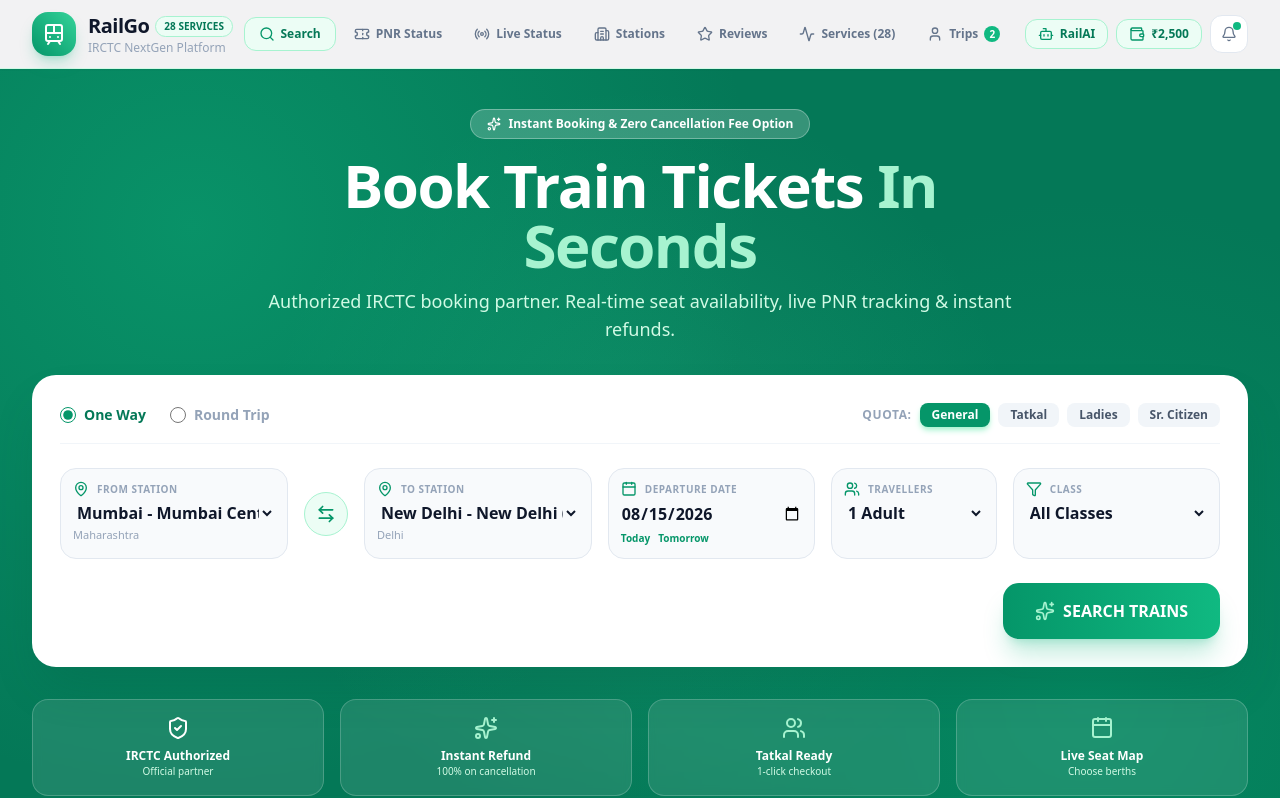
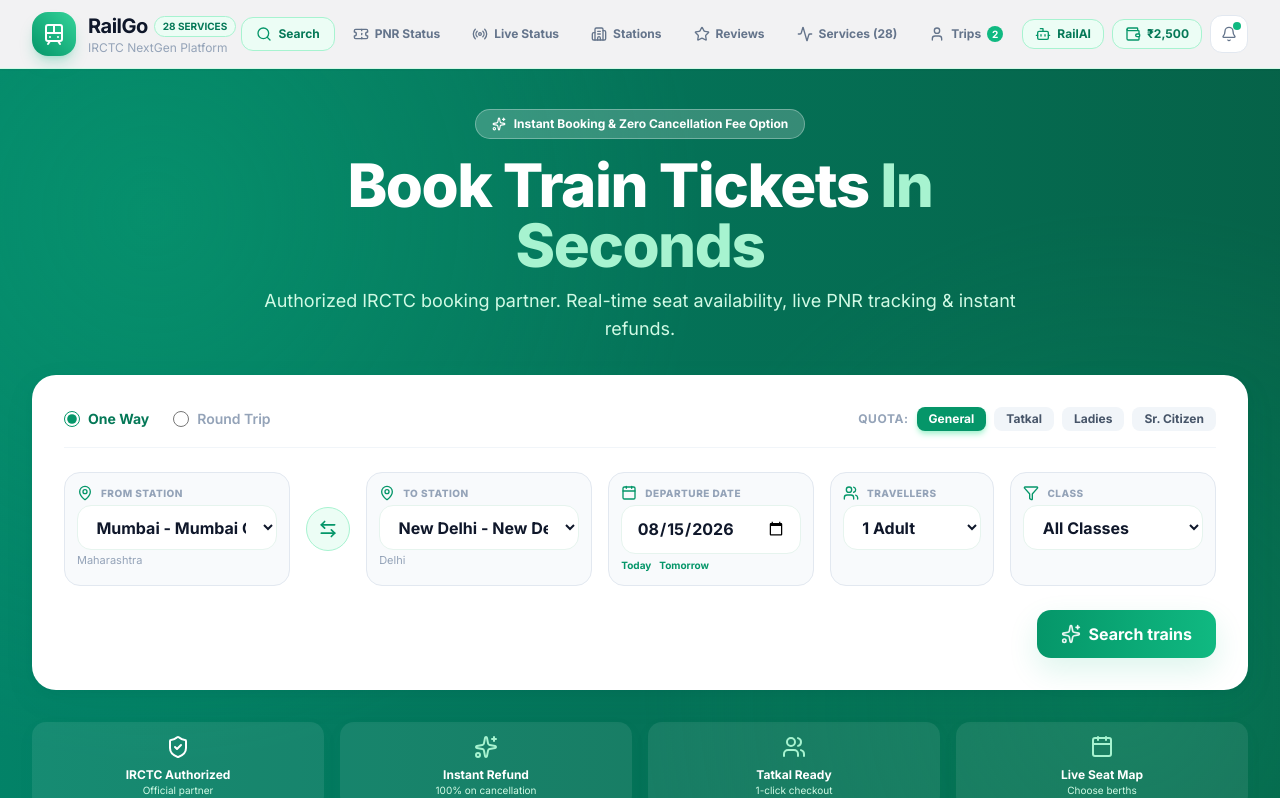
Before and after one commit to Amit123103/ticket_microservices, a Next.js app in the folder apps/web/: page / in a window 1280 px wide. Shown: the top 798 px of the page. Built offline with nearby package versions, Linux system fonts and the light colour scheme.

Commit message:
Next, I'll update a group of modal/drawer/view components to adopt

```diff
--- a/apps/web/app/components/HeroSearch.tsx
+++ b/apps/web/app/components/HeroSearch.tsx
@@ -45,7 +45,7 @@
         </div>
 
         {/* Search Form Card */}
-        <form onSubmit={onSearch} className="relative z-10 mt-8 rounded-3xl bg-white p-5 shadow-2xl shadow-emerald-900/20 sm:p-7">
+        <form onSubmit={onSearch} className="relative z-10 mt-8 bg-white p-6 sm:p-8 card">
           {/* Top Options */}
           <div className="mb-6 flex flex-wrap items-center justify-between gap-4 border-b border-slate-100 pb-4">
             <div className="flex items-center gap-6">
@@ -76,7 +76,7 @@
                 <span className="text-[10px] font-extrabold uppercase tracking-wider text-slate-400">From Station</span>
               </div>
               <select value={fromCode} onChange={(e) => setFromCode(e.target.value)}
-                className="mt-1 w-full bg-transparent font-bold text-slate-900 focus:outline-none">
+                className="mt-1 w-full bg-transparent font-bold text-slate-900 focus:outline-none soft-input">
                 {STATIONS.map((st) => (<option key={st.code} value={st.code}>{st.city} - {st.name} ({st.code})</option>))}
               </select>
               <p className="text-[11px] font-medium text-slate-400 mt-0.5">{getStation(fromCode)?.state}</p>
@@ -97,7 +97,7 @@
                 <span className="text-[10px] font-extrabold uppercase tracking-wider text-slate-400">To Station</span>
               </div>
               <select value={toCode} onChange={(e) => setToCode(e.target.value)}
-                className="mt-1 w-full bg-transparent font-bold text-slate-900 focus:outline-none">
+                className="mt-1 w-full bg-transparent font-bold text-slate-900 focus:outline-none soft-input">
                 {STATIONS.filter((st) => st.code !== fromCode).map((st) => (<option key={st.code} value={st.code}>{st.city} - {st.name} ({st.code})</option>))}
               </select>
               <p className="text-[11px] font-medium text-slate-400 mt-0.5">{getStation(toCode)?.state}</p>
@@ -110,7 +110,7 @@
                 <span className="text-[10px] font-extrabold uppercase tracking-wider text-slate-400">Departure Date</span>
               </div>
               <input type="date" value={travelDate} min="2026-08-05" onChange={(e) => setTravelDate(e.target.value)}
-                className="mt-1 w-full bg-transparent font-bold text-slate-900 focus:outline-none" />
+                className="mt-1 w-full bg-transparent font-bold text-slate-900 focus:outline-none soft-input" />
               <div className="mt-1 flex gap-2">
                 <button type="button" onClick={() => setTravelDate('2026-08-05')} className="text-[10px] text-emerald-600 hover:underline font-bold">Today</button>
                 <button type="button" onClick={() => setTravelDate('2026-08-06')} className="text-[10px] text-emerald-600 hover:underline font-bold">Tomorrow</button>
@@ -124,7 +124,7 @@
                 <span className="text-[10px] font-extrabold uppercase tracking-wider text-slate-400">Travellers</span>
               </div>
               <select value={passengerCount} onChange={(e) => setPassengerCount(Number(e.target.value))}
-                className="mt-1 w-full bg-transparent font-bold text-slate-900 focus:outline-none">
+                className="mt-1 w-full bg-transparent font-bold text-slate-900 focus:outline-none soft-input">
                 {[1,2,3,4,5,6].map((n) => (<option key={n} value={n}>{n} {n === 1 ? 'Adult' : 'Adults'}</option>))}
               </select>
             </div>
@@ -136,7 +136,7 @@
                 <span className="text-[10px] font-extrabold uppercase tracking-wider text-slate-400">Class</span>
               </div>
               <select value={classFilter} onChange={(e) => setClassFilter(e.target.value)}
-                className="mt-1 w-full bg-transparent font-bold text-slate-900 focus:outline-none">
+                className="mt-1 w-full bg-transparent font-bold text-slate-900 focus:outline-none soft-input">
                 <option value="ALL">All Classes</option>
                 <option value="1A">1A - First AC</option>
                 <option value="2A">2A - 2 Tier AC</option>
@@ -150,10 +150,9 @@
 
           {/* Search Button */}
           <div className="mt-6 flex justify-end">
-            <button type="submit"
-              className="flex w-full items-center justify-center gap-2 rounded-2xl bg-gradient-to-r from-emerald-600 to-emerald-500 px-8 py-4 font-bold text-white shadow-xl shadow-emerald-500/25 transition hover:scale-[1.01] hover:brightness-110 sm:w-auto">
-              <Sparkles className="h-5 w-5 text-emerald-200" />
-              <span>SEARCH TRAINS</span>
+            <button type="submit" className="btn-primary flex w-full items-center justify-center gap-2 sm:w-auto">
+              <Sparkles className="h-5 w-5 text-white/90" />
+              <span>Search trains</span>
             </button>
           </div>
         </form>
@@ -166,7 +165,7 @@
             { icon: Users, color: 'text-emerald-200', title: 'Tatkal Ready', sub: '1-click checkout' },
             { icon: Calendar, color: 'text-emerald-200', title: 'Live Seat Map', sub: 'Choose berths' },
           ].map(({ icon: Icon, color, title, sub }, i) => (
-            <div key={i} className="rounded-2xl bg-white/10 border border-white/20 p-4 backdrop-blur-sm">
+            <div key={i} className="feature-pill">
               <Icon className={`mx-auto h-6 w-6 ${color}`} />
               <p className="mt-2 text-xs font-bold text-white">{title}</p>
               <p className="text-[10px] text-emerald-100">{sub}</p>
--- a/apps/web/app/components/Navbar.tsx
+++ b/apps/web/app/components/Navbar.tsx
@@ -25,7 +25,7 @@
       <div className="mx-auto flex max-w-7xl items-center justify-between px-4 py-3 sm:px-6 lg:px-8">
 
         {/* Brand Logo */}
-        <button
+          <button
           onClick={() => setActiveTab('search')}
           className="flex items-center gap-3 text-left focus:outline-none"
         >
--- a/apps/web/app/components/NotificationsModal.tsx
+++ b/apps/web/app/components/NotificationsModal.tsx
@@ -21,15 +21,15 @@
 
   return (
     <div className="fixed inset-0 z-50 flex items-center justify-center bg-slate-900/40 p-4 backdrop-blur-sm">
-      <div className="relative w-full max-w-lg rounded-3xl border border-slate-200 bg-white shadow-2xl overflow-hidden">
+      <div className="relative w-full max-w-lg rounded-3xl bg-white card overflow-hidden">
         <div className="flex items-center justify-between border-b border-slate-100 bg-emerald-50 px-6 py-4">
           <div className="flex items-center gap-2"><Bell className="h-5 w-5 text-emerald-600" /><h3 className="font-bold text-slate-900 text-lg">Notifications</h3>
             <span className="rounded-full bg-emerald-600 px-2 py-0.5 text-[10px] font-bold text-white">{notifs.length}</span></div>
-          <button onClick={onClose} className="rounded-full bg-white p-2 text-slate-400 hover:text-slate-700 border border-slate-200"><X className="h-5 w-5" /></button>
+          <button onClick={onClose} className="rounded-full bg-white p-2 text-slate-400 hover:text-slate-700 border border-slate-200 shadow-sm"><X className="h-5 w-5" /></button>
         </div>
         <div className="max-h-[70vh] overflow-y-auto p-4 space-y-2">
           {notifs.map((n) => (
-            <div key={n.id} className="flex items-start gap-3 rounded-xl border border-slate-200 bg-white p-4 hover:border-emerald-200 hover:bg-slate-50 transition cursor-pointer">
+            <div key={n.id} className="flex items-start gap-3 rounded-xl bg-white p-4 hover:border-emerald-200 hover:bg-slate-50 transition cursor-pointer">
               <div className="mt-0.5 grid h-8 w-8 shrink-0 place-items-center rounded-lg bg-slate-50 border border-slate-200">{getIcon(n.type)}</div>
               <div className="flex-1"><p className="text-sm font-bold text-slate-800">{n.title}</p><p className="text-xs text-slate-500 mt-0.5 leading-relaxed">{n.desc}</p>
                 <div className="flex items-center gap-1 mt-2 text-[10px] text-slate-400"><Clock className="h-3 w-3" /> {n.time}</div></div>
--- a/apps/web/app/components/TrainList.tsx
+++ b/apps/web/app/components/TrainList.tsx
@@ -64,7 +64,7 @@
 
           return (
             <article key={train.id}
-              className="overflow-hidden rounded-3xl border border-slate-200 bg-white shadow-sm transition hover:shadow-md hover:border-emerald-200">
+              className="overflow-hidden rounded-3xl bg-white card transition hover:shadow-md hover:border-emerald-200">
               {/* Top Banner */}
               <div className="flex flex-wrap items-center justify-between gap-3 border-b border-slate-100 bg-slate-50 px-6 py-3">
                 <div className="flex flex-wrap items-center gap-3">
@@ -145,8 +145,8 @@
                       <span className="text-[10px] font-bold text-emerald-600">Includes GST</span>
                     </div>
                     <button onClick={() => onSelectTrain(train, ccInfo)}
-                      className="mt-4 flex w-full items-center justify-center gap-2 rounded-2xl bg-gradient-to-r from-emerald-600 to-emerald-500 px-6 py-3 font-bold text-white shadow-lg shadow-emerald-500/20 transition hover:scale-105 hover:brightness-110">
-                      <Sparkles className="h-4 w-4 text-emerald-200" /> Select & Choose Seat
+                      className="mt-4 flex w-full items-center justify-center gap-2 btn-primary">
+                      <Sparkles className="h-4 w-4 text-white/90" /> Select & Choose Seat
                     </button>
                   </div>
                 </div>
--- a/apps/web/app/globals.css
+++ b/apps/web/app/globals.css
@@ -1,3 +1,5 @@
+@import url('https://fonts.googleapis.com/css2?family=Inter:wght@300;400;600;700;800&display=swap');
+
 @tailwind base;
 @tailwind components;
 @tailwind utilities;
@@ -6,12 +8,33 @@
   html, body {
     margin: 0;
     padding: 0;
-    background-color: #f8fafc;
+    background: linear-gradient(180deg, #f8fafc 0%, #eefdf6 100%);
     color: #0f172a;
-    font-family: system-ui, -apple-system, BlinkMacSystemFont, 'Segoe UI', Roboto, Oxygen, Ubuntu, Cantarell, sans-serif;
+    font-family: 'Inter', system-ui, -apple-system, BlinkMacSystemFont, 'Segoe UI', Roboto, Oxygen, Ubuntu, Cantarell, sans-serif;
+    -webkit-font-smoothing: antialiased;
+    -moz-osx-font-smoothing: grayscale;
     overflow-x: hidden;
   }
 }
+
+:root {
+  --color-brand-500: #059669;
+  --color-brand-600: #047857;
+  --color-brand-400: #10b981;
+  --color-surface: #ffffff;
+  --color-muted: #94a3b8;
+  --radius-md: 14px;
+  --radius-lg: 24px;
+  --shadow-sm: 0 6px 18px rgba(2,132,106,0.04);
+  --shadow-lg: 0 12px 30px rgba(16,185,129,0.14);
+  --max-content-width: 1120px;
+}
+
+/* Utility wrappers that use variables */
+.card { border-radius: var(--radius-lg); background: var(--color-surface); box-shadow: var(--shadow-lg); }
+.btn-primary { background: linear-gradient(90deg,var(--color-brand-500),var(--color-brand-400)); color: #fff; border-radius: var(--radius-md); padding: 0.75rem 1.2rem; font-weight: 700; box-shadow: var(--shadow-lg); }
+.soft-input { border-radius: var(--radius-md); border: 1px solid rgba(14,116,94,0.06); padding: 0.6rem 0.9rem; background: var(--color-surface); font-weight:700; }
+.feature-pill { border-radius: var(--radius-md); background: rgba(255,255,255,0.06); padding: 0.8rem; box-shadow: var(--shadow-sm); }
 
 /* Custom Scrollbar */
 ::-webkit-scrollbar {
@@ -40,9 +63,41 @@
 .hero-pattern {
   background-color: #047857;
   background-image:
-    radial-gradient(circle at 15% 20%, rgba(16, 185, 129, 0.4), transparent 45%),
-    radial-gradient(circle at 85% 80%, rgba(5, 150, 105, 0.5), transparent 40%),
-    radial-gradient(circle at 50% 50%, rgba(52, 211, 153, 0.2), transparent 50%);
+    radial-gradient(circle at 12% 18%, rgba(16, 185, 129, 0.28), transparent 42%),
+    radial-gradient(circle at 88% 78%, rgba(5, 150, 105, 0.32), transparent 38%),
+    linear-gradient(90deg, rgba(2,132,106,0.85), rgba(6,95,70,0.85));
+}
+
+/* Card + button refinements for a more human-crafted look */
+.card {
+  border-radius: 24px;
+  box-shadow: 0 10px 30px rgba(2, 132, 106, 0.08), 0 4px 10px rgba(15, 23, 42, 0.04);
+}
+
+.btn-primary {
+  background: linear-gradient(90deg,#059669,#10b981);
+  color: #fff;
+  border-radius: 14px;
+  padding: 0.75rem 1.5rem;
+  font-weight: 700;
+  box-shadow: 0 12px 30px rgba(16,185,129,0.14);
+  transition: transform .12s ease, box-shadow .12s ease;
+}
+.btn-primary:hover { transform: translateY(-2px); box-shadow: 0 18px 40px rgba(16,185,129,0.18); }
+
+.soft-input {
+  border-radius: 14px;
+  border: 1px solid #e6f4ee;
+  background: #ffffff;
+  padding: 0.65rem 0.9rem;
+  font-weight: 700;
+}
+
+.feature-pill {
+  border-radius: 14px;
+  background: rgba(255,255,255,0.08);
+  padding: 0.8rem;
+  box-shadow: 0 6px 18px rgba(2,132,106,0.04);
 }
 
 .field-label {
```
Also changed, not shown: 1 other file (tests, documents, lock files or other folders).
